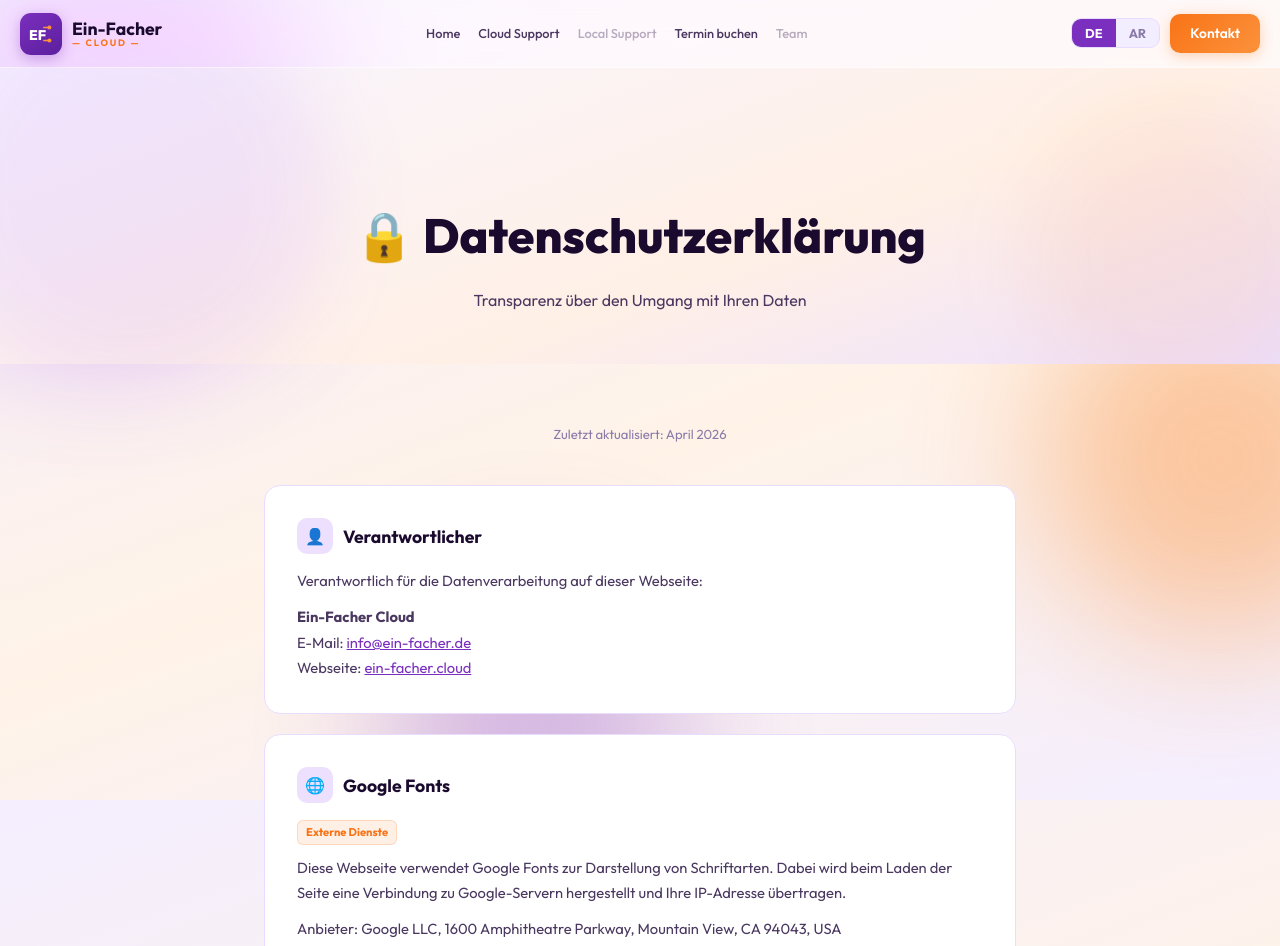
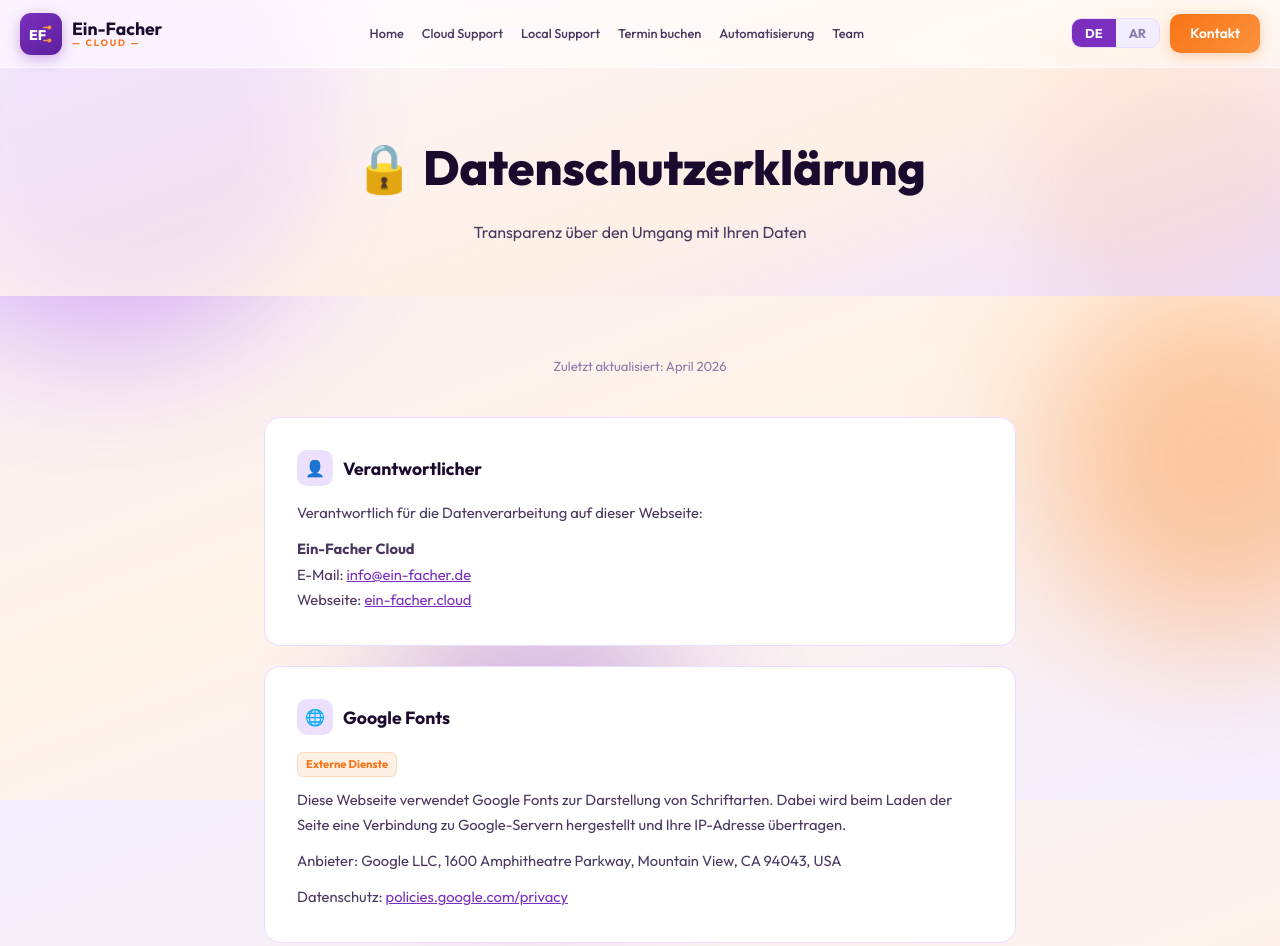
Before and after one commit to mohammedbabat/Ein-Facher, a plain HTML site: page datenschutz.html in a window 1280 px wide. Shown: the top 946 px of the page. Drawn offline with Linux system fonts and the light colour scheme.

Commit message:
Nav-Fehler behoben (doppelter Link), Nav-Position auf Glas-Seiten korrigiert
Co-Authored-By: Claude Sonnet 5.5 <noreply@anthropic.com>
Claude-Session: https://claude.ai/code/session_01RNNG9Yn5mnhd283b9chK4W

```diff
--- a/datenschutz.html
+++ b/datenschutz.html
@@ -82,9 +82,10 @@
   <ul class="nav-links">
     <li><a href="index.html">Home</a></li>
     <li><a href="cloud-support.html">Cloud Support</a></li>
-    <li><a href="#" class="soon">Local Support</a></li>
+    <li><a href="local-support.html">Local Support</a></li>
     <li><a href="termin.html">Termin buchen</a></li>
-    <li><a href="#" class="soon">Team</a></li>
+    <li><a href="automatisierung.html">Automatisierung</a></li>
+    <li><a href="team.html">Team</a></li>
   </ul>
   <div class="nav-right">
     <div class="lang-toggle">
--- a/glass.css
+++ b/glass.css
@@ -1,10 +1,9 @@
 /* Glas-Design (Apple-Stil) – gemeinsam für alle Seiten */
 body{background:linear-gradient(160deg,#F4EEFF 0%,#FFF3E8 55%,#F4EEFF 100%) fixed!important;}
-.glass-orb{position:fixed;border-radius:50%;filter:blur(70px);opacity:.45;pointer-events:none;z-index:0;will-change:transform;}
+.glass-orb{position:fixed;border-radius:50%;filter:blur(70px);opacity:.45;pointer-events:none;z-index:-1;will-change:transform;}
 .glass-orb.o1{width:420px;height:420px;background:#A855F7;top:-80px;left:-100px;}
 .glass-orb.o2{width:360px;height:360px;background:#FB923C;top:35%;right:-120px;}
 .glass-orb.o3{width:300px;height:300px;background:#7B2FBE;bottom:-80px;left:30%;opacity:.3;}
-body>*:not(.glass-orb):not(script){position:relative;z-index:1;}
 nav,nav.scrolled{background:rgba(255,255,255,.55)!important;-webkit-backdrop-filter:saturate(180%) blur(22px)!important;backdrop-filter:saturate(180%) blur(22px)!important;border-bottom:1px solid rgba(255,255,255,.6)!important;}
 .service-card,.who-card,.how-card,.example-card,.service-detail-card,.what-card,.value-card,.team-card,.stat-card2,.process-step,.cta-box,.booking-box,.contact-form,.auto-item,.auto-flow-step,.info-item,.modal-box{
  background:linear-gradient(135deg,rgba(255,255,255,.62),rgba(255,255,255,.28))!important;
```
Also changed, not shown: cloud-support.html (+1 -2 lines), local-support.html (+1 -2 lines).
